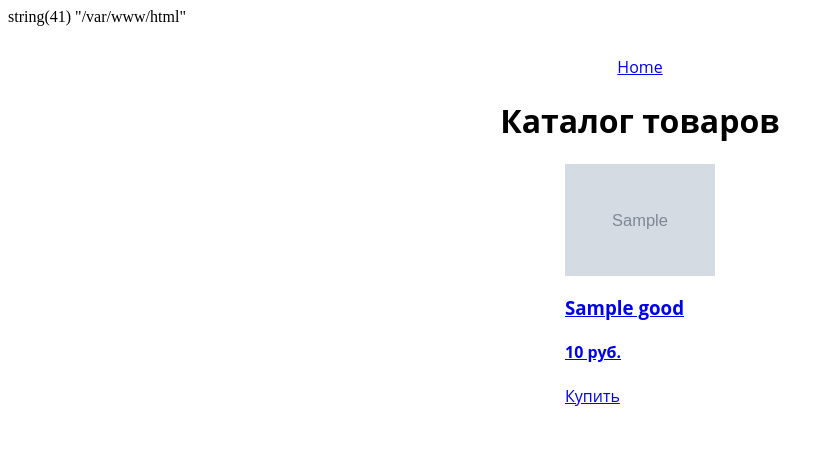
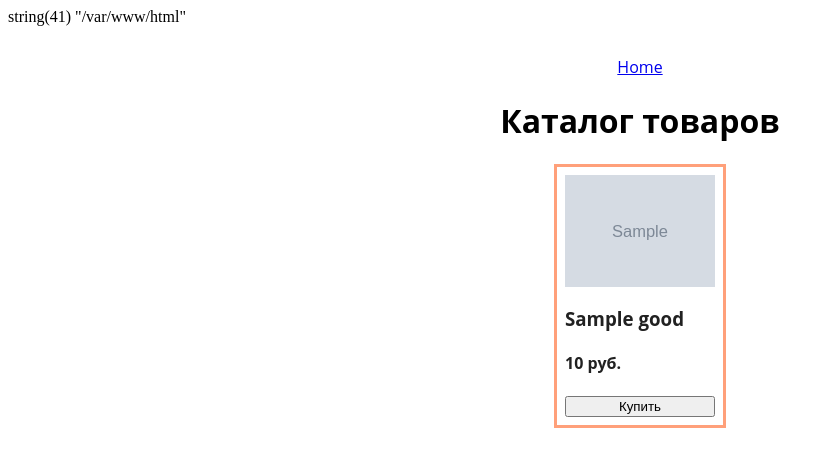
Before and after one commit to AntonMorozov1986/php-basic, a PHP site: page /catalog.php in a window 1280 px wide. Shown: the top 467 px of the page, without its empty margins (0-834 px from the left). Run offline with PHP 8.4, Linux system fonts and the light colour scheme; tables that the repository leaves empty or names only in its code hold one stand-in row (values such as "Sample post"); grey boxes marked "Sample" are stand-in pictures; data that the repository does not hold is empty.

Commit message:
Update lesson07

```diff
--- /dev/null
+++ b/app/public/addGoodToCart.js
@@ -0,0 +1,19 @@
+async function sendPostRequest(data) {
+    const settings = {
+        method: 'POST',
+        body: JSON.stringify(data),
+    }
+    const response = await fetch('/addToCart.php', settings)
+    return response.json();
+}
+
+async function addGoodToCart(evt) {
+    const requestData = evt.target.dataset;
+    console.log('goodId', requestData);
+    const data = await sendPostRequest(requestData);
+    console.log('response', data);
+}
+
+const buyButtons = document.querySelectorAll('.good__buy-button');
+buyButtons.forEach(button => button.addEventListener('click', addGoodToCart));
+console.log(buyButtons);
--- /dev/null
+++ b/app/public/addToCart.php
@@ -0,0 +1,2 @@
+<?php
+json_encode($_POST);
--- a/app/public/catalog.php
+++ b/app/public/catalog.php
@@ -31,10 +31,11 @@ var_dump($_SERVER['DOCUMENT_ROOT']);
                         <h4><?=$good['price']?> руб.</h4>
                     </div>
                 </a>
-                <a class="good__buy-button" href="#?action=buy&id=<?=$good['id']?>">Купить</a>
+                <button class="good__buy-button" data-good-id="<?=$good['id']?>">Купить</button>
             </div>
         <?php endwhile;?>
     </div>
 </div>
+<script src="./addGoodToCart.js"></script>
 </body>
 </html>
--- a/app/public/index.css
+++ b/app/public/index.css
@@ -23,3 +23,32 @@
     font-size: 16px;
     font-weight: 500;
 }
+
+.goods {
+    display: flex;
+    flex-wrap: wrap;
+}
+.good {
+    display: flex;
+    flex-direction: column;
+    padding: 8px;
+    border: 3px solid lightsalmon;
+    margin: 0 16px 0 0;
+}
+
+.good:last-child {
+    margin: 0;
+}
+
+.good__description {
+    display: flex;
+    flex-direction: column;
+    justify-content: space-between;
+    flex-grow: 2;
+    text-decoration: none;
+    color: #212121;
+}
+
+.good__description img {
+    align-self: center;
+}
```
Also changed, not shown: app/public/goods_images/default.jpg (added), app/public/goods_images/fish.jpg (added), app/public/goods_images/flower.jpg (added), app/public/goods_images/milk.jpg (added), app/public/goods_images/tomato.jpg (added), app/public/goods_images/water.jpg (added).
